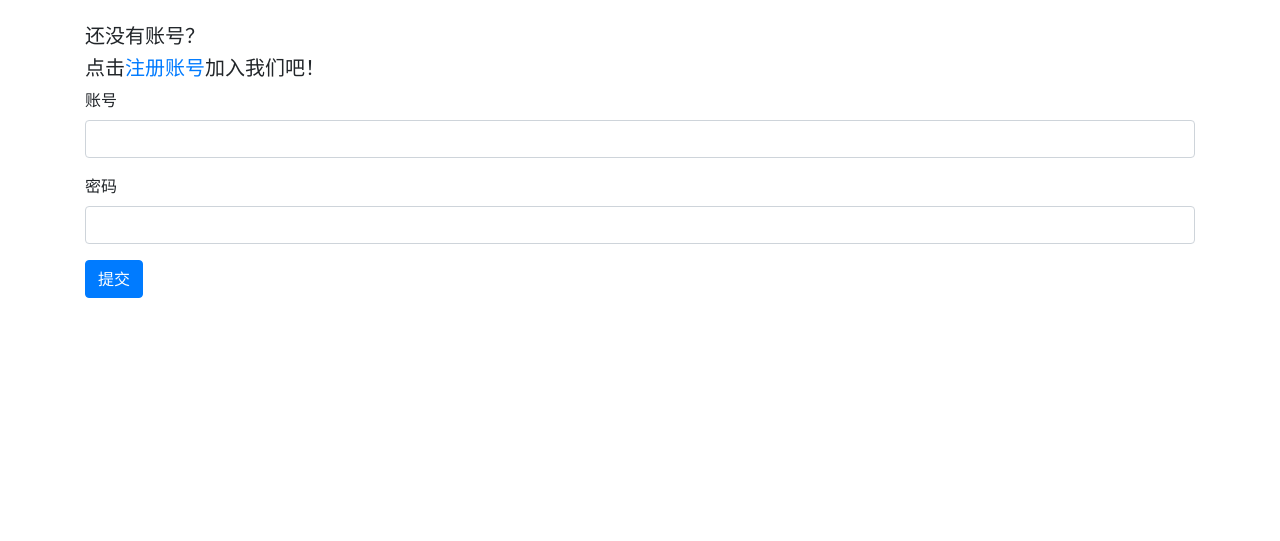
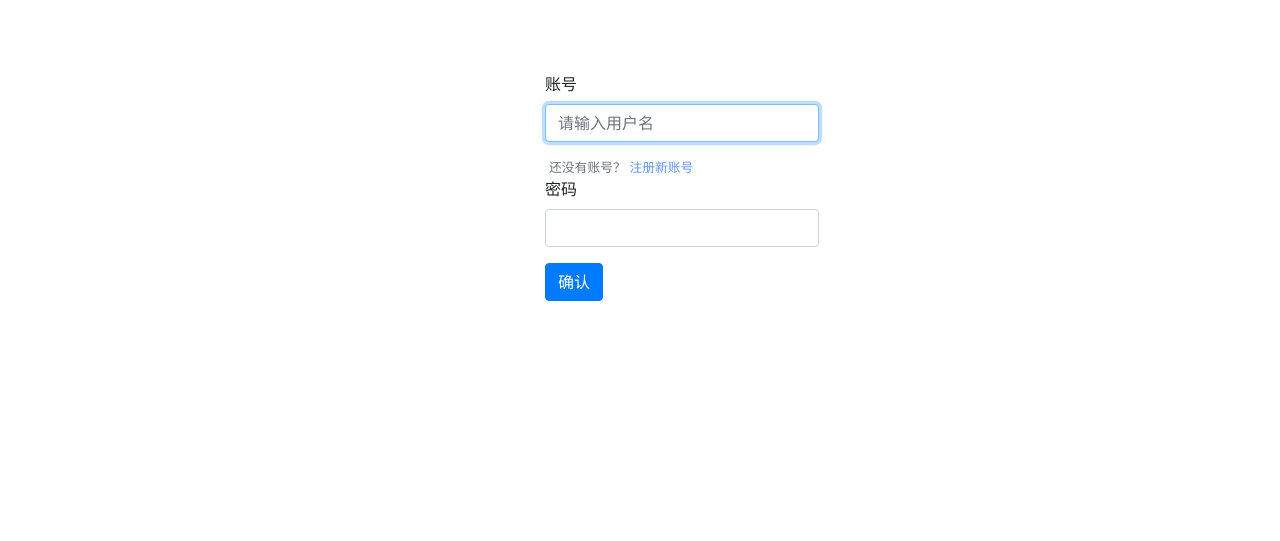
Before and after one commit to znm707/LilacWorkShop_WEBsite, a Django app: page /user/login/ in a window 1280 px wide. Shown: the part 56-597 px from the top of the page. Run offline with Django 3.2, Linux system fonts and the light colour scheme; some libraries are stand-ins or nearby versions.

Commit message:
重构等登录部分, 采用更加现代的方法进行验证
1. 使用了AJAX进行验证登录
2. 加入了AJAX必须的csrf.js文件
3. 下一阶段可以从此优化注册

```diff
--- a/lilac_website/templates/base.html
+++ b/lilac_website/templates/base.html
@@ -27,6 +27,8 @@
     <script src="{% static 'layer/layer.js' %}"></script>
     <!-- 引入bootstrap的js文件 -->
     <script src="{% static 'bootstrap/js/bootstrap.min.js' %}"></script>
+    <!-- 引入JS -->
+    {% block script %}{% endblock %}
 </body>
 
 </html>
--- a/lilac_website/templates/user/login.html
+++ b/lilac_website/templates/user/login.html
@@ -4,26 +4,85 @@
 {% block content %}
 <div class="container">
     <div class="row">
-        <div class="col-12">
+        <div class="col-lg-5 col-md-4 col-sm-3 col-2"></div>
             <br>
-            <h5>还没有账号？</h5>
-            <h5>点击<a href='#'>注册账号</a>加入我们吧！</h5>
-            <form method="post" action=".">
+            <form class="login" id="login_form" method="post" action=".">
                 {% csrf_token %}
                 <!-- 账号 -->
+                <br>
+                <br>
+                <br>
                 <div class="form-group">
                     <label for="username">账号</label>
-                    <input type="text" class="form-control" id="username" name="username">
+                    <input type="text" name="username" placeholder="请输入用户名" autofocus="autofocus" required
+                            id="id_username" class="form-control" />
                 </div>
+                <small class="form-text text-muted ml-1">
+                    还没有账号？
+                    <a href="{% url 'user:register' %}" style="color: cornflowerblue; ">
+                        注册新账号
+                    </a>
+                </small>
                 <!-- 密码 -->
                 <div class="form-group">
                     <label for="password">密码</label>
                     <input type="password" class="form-control" id="password" name="password">
                 </div>
-                <!-- 提交按钮 -->
-                <button type="submit" class="btn btn-primary">提交</button>
+                <!-- 提交按钮, 两个按钮, 提交按钮被隐藏, 由js触发 -->
+                <button class="primaryAction btn btn-primary" type="submit" hidden id="submit_login">确认</button>
+                <button class="primaryAction btn btn-primary" type="button" id="on_submit_login">确认</button>
             </form>
         </div>
     </div>
 </div>
 {% endblock content %}
+
+{% block script %}
+<script src="{% static 'csrf.js' %}"></script>
+<script>
+    // login提交验证
+const on_submit_login = $('#on_submit_login');
+on_submit_login.on('click', async function (event) {
+    console.log('in on click');
+    on_submit_login.attr('disabled', 'disabled').empty().append('确认中.. ').append(
+        '<span class="spinner-border spinner-border-sm text-light" role="status">\n' +
+        '  <span class="sr-only">Loading...</span>\n' +
+        '</span>'
+    );
+
+    const params = $("#login_form").serializeArray();
+    let data = {};
+    for (let x in params) {
+        data[params[x].name] = params[x].value;
+    }
+    console.log(data)
+
+    let is_login_pass = await login_validate({
+        'type': 'login',
+        'username': data.username,
+        'password': data.password
+    });
+
+    if (is_login_pass) {
+        $('#submit_login').click();
+    } else {
+        on_submit_login.removeAttr('disabled').empty().append('确认 &raquo;');
+        layer.msg('账号或密码错误<br/>重新试一下呗~')
+    }
+});
+
+const login_validate = async (data) => {
+    console.log(data)
+    let res = await $.post("{% url 'user:user_signinup_validate' %}", data).fail((response) => {
+        on_submit_login.removeAttr('disabled').empty().append('确认 &raquo;');
+        layer.msg('与服务器通讯失败..<br/>重试一下呗o(╥﹏╥)o')
+    });
+
+    if (res === '200') {
+        return true;
+    } else {
+        return false;
+    }
+};
+</script>
+{% endblock script %}
--- a/lilac_website/user/forms.py
+++ b/lilac_website/user/forms.py
@@ -25,6 +25,9 @@ class UserRegisterForm(forms.ModelForm):
     email = forms.EmailField()
 
     class Meta:
+        '''
+            定义元数据, 使用User模型, 设置默认需要填写的内容
+        '''
         model = User
         fields = ('username', 'first_name', 'last_name')
 
@@ -36,7 +39,7 @@ class UserRegisterForm(forms.ModelForm):
                 None
 
             Returns:
-                None
+                返回匹配的密码, 或者返回错误信息
         '''
         data = self.cleaned_data
         if data.get('password') == data.get('password2'):
@@ -46,15 +49,21 @@ class UserRegisterForm(forms.ModelForm):
 
     def clean_email(self):
         '''
-            对输入的email进行检查是否为可注册邮箱
+            对输入的email进行检查是否为可注册邮箱, 验证邮箱是否唯一
             Args:
                 None
 
             Returns:
-                None
+                返回匹配的email
+                或者返回错误信息
         '''
         data = self.cleaned_data
         user_email = data.get('email')
+        username = data.get('username')
+        # 检查邮箱是否存在
+        if user_email and User.objects.filter(email=user_email).exclude(username=username).exists():
+            raise forms.ValidationError(u'Email addresses must be unique.')
+
         user_email_domin = user_email[(user_email.find('@')+1):]  # 取出用户邮箱域名
         schools = School.objects.all()
         for school in schools:
@@ -68,5 +77,8 @@ class ProfileRegisterForm(forms.ModelForm):
     定义注册时, 用户的扩展表单
     '''
     class Meta:
+        '''
+            定义元数据, 使用Profile模型, 必须填写school 和 phone字段
+        '''
         model = Profile
         fields = ('school', 'phone')
--- a/lilac_website/user/urls.py
+++ b/lilac_website/user/urls.py
@@ -11,4 +11,6 @@ urlpatterns = [
     path('logout/', views.user_logout, name='logout'),
     # 用户注册
     path('register/', views.UserRegisterView.as_view(), name='register'),
+    # 用户信息验证
+    path('user-signinup-validate', views.user_signup_in_validate, name='user_signinup_validate'),
 ]
--- a/lilac_website/user/views.py
+++ b/lilac_website/user/views.py
@@ -2,8 +2,12 @@
 
 from django.views import View
 from django.shortcuts import render, HttpResponse
+# 用户模型
+from django.contrib.auth.models import User
 # 认证组件
 from django.contrib.auth import authenticate, login, logout
+from django.contrib.auth.hashers import check_password
+# 自定义表格
 from .forms import UserLoginForm, UserRegisterForm, ProfileRegisterForm
 
 
@@ -22,7 +26,8 @@ def user_login(request):
         user_login_form = UserLoginForm(data=request.POST)
         if user_login_form.is_valid():
             data = user_login_form.cleaned_data
-            user = authenticate(username=data['username'], password=data['password'])
+            user = authenticate(username=data['username'],
+                                password=data['password'])
             if user:
                 login(request, user)
                 return HttpResponse("TODO: 登录成功")
@@ -68,7 +73,10 @@ class UserRegisterView(View):
         '''
         user_register_form = UserRegisterForm()
         profile_register_form = ProfileRegisterForm()
-        context = {'form': user_register_form, 'profile_form': profile_register_form}
+        context = {
+            'form': user_register_form,
+            'profile_form': profile_register_form
+        }
         return render(request, 'user/register.html', context)
 
     def post(self, request):
@@ -97,3 +105,39 @@ class UserRegisterView(View):
             # 保存好数据后立即登录并返回博客列表页面
             login(request, new_user)
             return HttpResponse("TODO: 注册成功")
+        else:
+            # 这里回返回错误信息, 但是实际的时候使用ajax更改页面禁止提交, 这里只是考虑非法提交绕过ajax时候的情况
+            return HttpResponse("填写信息有误, 请重新填写<br>错误信息: <br>" +
+                                user_register_form.errors.as_text() +
+                                profile_register_form.errors.as_text())
+
+
+# 验证用户填写的信息
+def user_signup_in_validate(request):
+    '''
+        验证用户登录或者注册时候的信息合法性, 这是暴露给AJAX的接口
+        Args:
+            request: 系统请求类, 包含AJAX提交的信息
+
+        Returns:
+            render: 返回验证的结果
+    '''
+    data = request.POST  # 拿去post数据
+    on_validate_type = data.get('type')
+
+    # 以下是登录验证
+    if on_validate_type == 'login':
+        username = data.get('username')
+        password = data.get('password')
+        if User.objects.filter(username__iexact=username).exists():
+            user = User.objects.get(username__iexact=username)
+            if check_password(password, user.password):
+                return HttpResponse('200')
+            else:
+                # 错误的密码
+                return HttpResponse('403')
+        else:
+            # 找不到的用户名
+            return HttpResponse('403')
+    # 非法的数据格式
+    return HttpResponse('403')
```
Also changed, not shown: lilac_website/static/csrf.js (added, +38 -0 lines).
